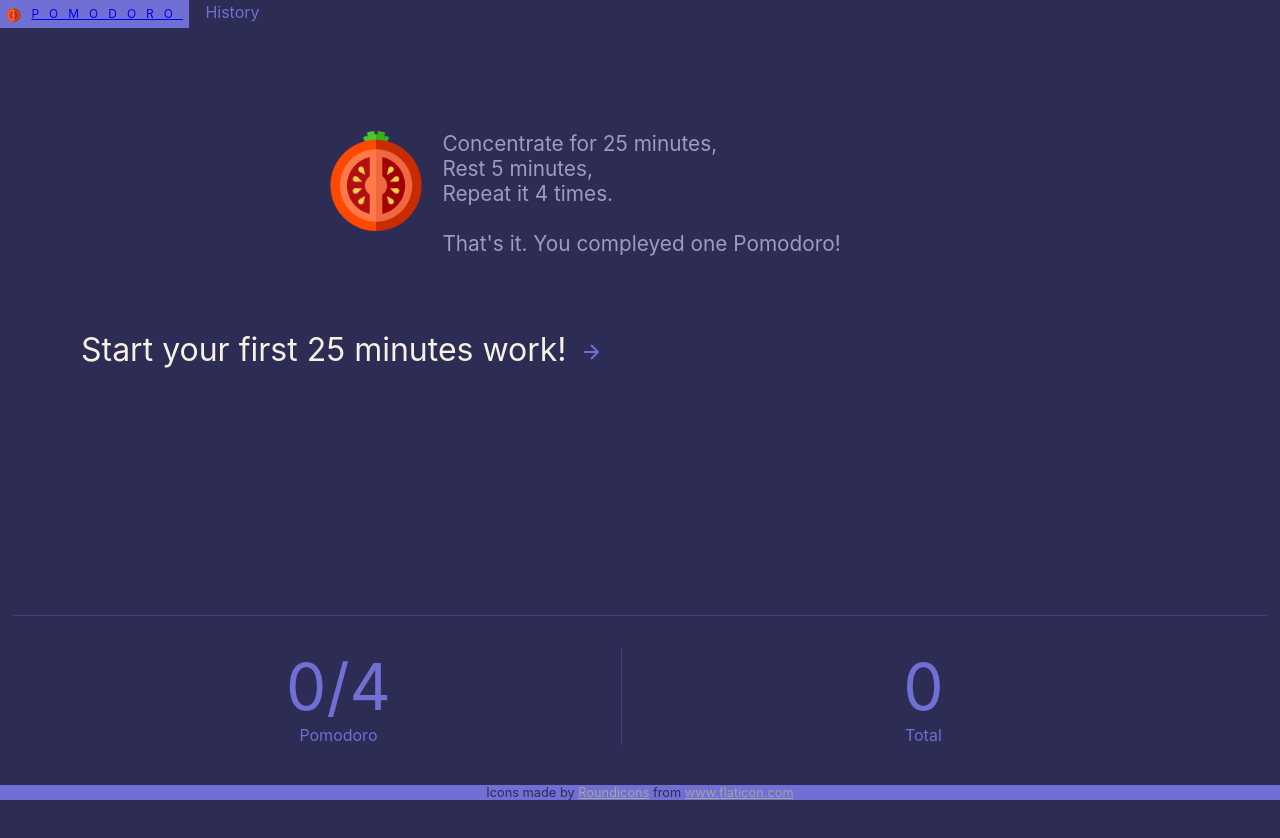
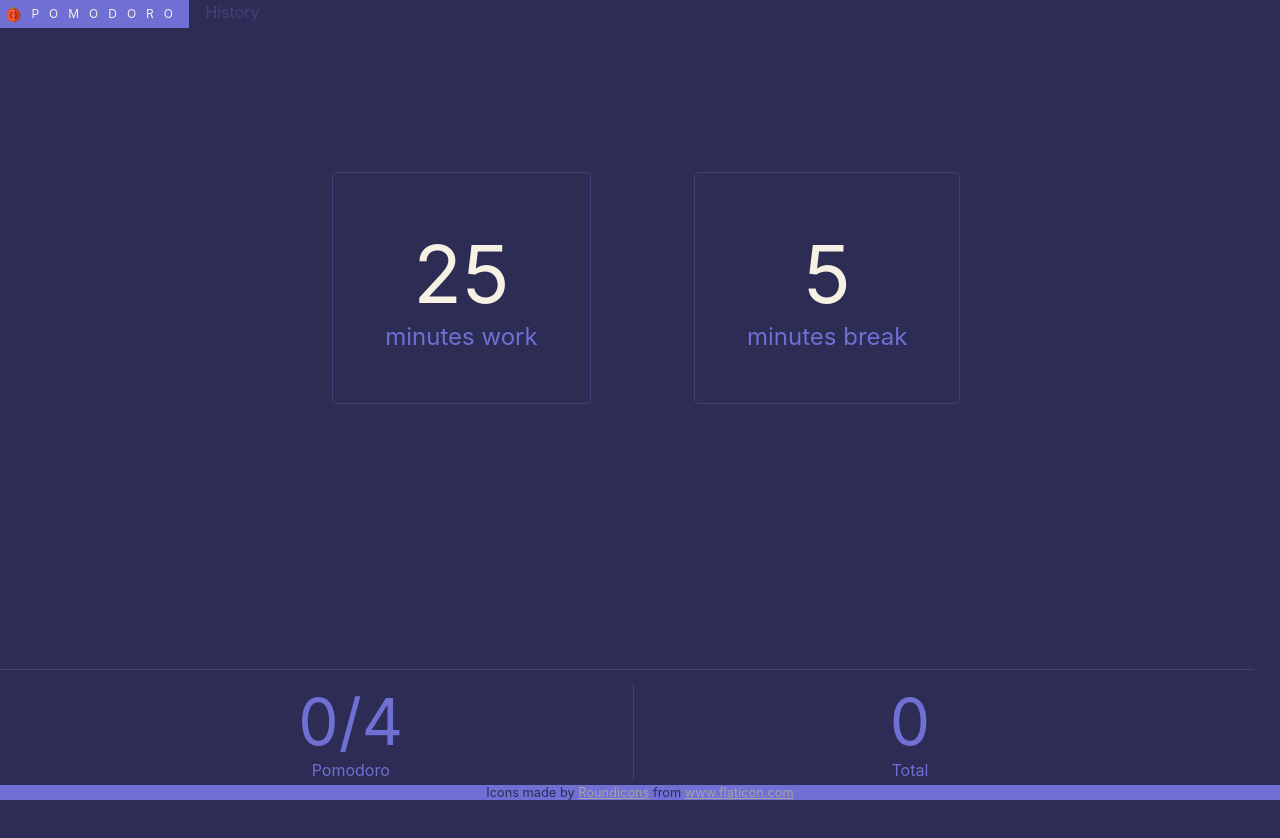
Before and after one commit to sizief/pomodoro, a React (Create React App) app: page / in a window 1280 px wide. Shown: the top 838 px of the page. Built offline with nearby package versions, Linux system fonts and the light colour scheme.

Commit message:
update CSS colors

```diff
--- a/src/App.scss
+++ b/src/App.scss
@@ -1,9 +1,9 @@
 @import "colors.scss";
 
 #app {
-  height: 100%;
+  height: 98%;
   width: 100%;
-  padding-top: 3rem;
+  padding-top: 2%;
 
   .header {
     position: fixed;
--- a/src/Header.js
+++ b/src/Header.js
@@ -22,9 +22,9 @@ class Header extends Component{
             POMODORO
 	  </Link>
         </div>
-	<nav>
+	<div className="nav">
           <Link to="history">History</Link>
-        </nav>
+        </div>
 
 	{this.status()}
       </div>
--- a/src/Header.scss
+++ b/src/Header.scss
@@ -11,12 +11,15 @@
     font-size: 12px;
     display: inline-block;
   }
-  nav {
+  a {
+    color: $color1;
+    text-decoration: none;
+  }
+  .nav {
     display: inline-block;
-    padding-left: 1rem;
+    margin-left: 1rem;
     a {
-      color: $color2;
-      text-decoration: none;
+      color: $color3;
     }
   }
   .status {
--- a/src/History.js
+++ b/src/History.js
@@ -3,8 +3,8 @@ import React, {Component} from 'react';
 class History extends Component{
   render() {
     return (
-	<div>This is History page This is History page This is History page This is History page This is History page This is History page This is History page This is History page This is History page This is History page This is History page This is History page This is History page This is History page This is History page This is History page This is History page This is History page This is History page This is History page This is History page This is History page This is History page This is History page This is History page This is History page This is History page This is History page This is History page This is History page This is History page This is History page This is History page This is History page This is History page This is History page This is History page This is History page This is History page This is History page This is History page This is History page This is History page This is History page This is History page This is History page This is History page This is History page This is History page This is History page This is History page This is History page This is History page This is History page This is History page This is History page This is History page This is History page </div>
-      )
+      <div>We are going to have a analytics for pomodoros here soon!</div>
+    )
   }
 }
 
--- a/src/pomodoro/CountingDialogue.js
+++ b/src/pomodoro/CountingDialogue.js
@@ -7,44 +7,20 @@ class CountingDialogue extends Component{
   }
 
   render() {
-    if (this.props.firstTime) {
-      return (
-	<div id="counting-dialogue">
-	  <div className="first-time">
-	    <div className="left">
-              <img src="pomodoro.png"/>
-	    </div>
-	    <div className="right">
-	        Concentrate for {this.props.workTime} minutes,<br/>
-                Rest {this.props.breakTime} minutes,<br/>
-	        Repeat it 4 times.<br/><br/>
-	        That's it. You compleyed one Pomodoro!<br/><br/>
-	    </div>
-	  </div>
-	  <div className="button" onClick={this.selection.bind(this, 'work')}>
-
-            Start your first {this.props.workTime} minutes work!
-	    <svg xmlns="http://www.w3.org/2000/svg" width="40" height="40" viewBox="0 0 24 24" fill="none" stroke="#506473" strokeWidth="2" strokeLinecap="butt" strokeLinejoin="bevel"><path d="M5 12h13M12 5l7 7-7 7"/></svg>
-	  </div>
-	</div>
-      )
-    } else {
       return (
 	<div id="counting-dialogue">
           <div className="buttons">
 	    <div className="button" onClick={this.selection.bind(this, 'work')}>
-	      {this.props.workTime} minutes work
-	      <svg xmlns="http://www.w3.org/2000/svg" width="40" height="40" viewBox="0 0 24 24" fill="none" stroke="#506473" strokeWidth="2" strokeLinecap="butt" strokeLinejoin="bevel"><path d="M5 12h13M12 5l7 7-7 7"/></svg>
+	      <div className="number">{this.props.workTime}</div>
+	      minutes work
 	  </div>
 
 	  <div className="button" onClick={this.selection.bind(this, 'break')}>
-	    {this.props.breakTime} minutes break
-	      <svg xmlns="http://www.w3.org/2000/svg" width="40" height="40" viewBox="0 0 24 24" fill="none" stroke="#506473" strokeWidth="2" strokeLinecap="butt" strokeLinejoin="bevel"><path d="M5 12h13M12 5l7 7-7 7"/></svg>
+	    <div className="number">{this.props.breakTime}</div> minutes break
 	  </div>
         </div>
        </div>
       )
-    }
   }
 }
 
--- a/src/pomodoro/CountingDialogue.scss
+++ b/src/pomodoro/CountingDialogue.scss
@@ -1,55 +1,32 @@
 @import "../colors.scss";
 
 #counting-dialogue {
-  .first-time {
-    padding: 2rem 1rem;
-    color: $color4;
-    font-size: 1.3rem;
-    text-align: left;
-    display: inline-block;
-    width: 40rem;
-    @media screen and (max-width: 768px) {
-      width: 20rem;
-      font-size: 1rem;
-      padding-top: 4rem;
-      padding-left: 1rem;
-    }
-    .right {
-      display: inline-block;
-      padding-left: 1rem;
-      @media screen and (max-width: 768px) {
-        width:70%;
-      }
-    }
-    .left {
-      width: 100px;
-      display: inline-block;
-      vertical-align: top;
-      @media screen and (max-width: 768px) {
-        width: 50px;
-      }
-      img {
-        width: 100%;
-      }
-    }
-  }
 
   .buttons {
-    padding: 6rem;
+    padding: 4rem;
   }
 
   .button {
-    font-size: 2rem;
-    color: $color1;
+    display: inline-block;
+    font-size: 1.5rem;
+    color: $color2;
     cursor: pointer;
-    border: 1px solid $bg;
-    text-align: left;
-    padding: 1rem;
+    border: 1px solid $color3;
+    margin: 3% 5%;
+    text-align: center;
+    padding: 5%;
     border-radius: 5px;
+    transition: background-color 0.5s ease;
+    .number {
+      display: block;
+      font-size: 5rem;
+      color: $color1;
+    }
    }
 
   .button:hover {
     border: 1px solid $color3;
+    background-color: $color3;
   }
 
   svg {
--- a/src/pomodoro/Pomodoro.scss
+++ b/src/pomodoro/Pomodoro.scss
@@ -12,9 +12,6 @@
     top: 0;
     width: 91%;
     padding: 4% 4%;
-    @media screen and (max-width: 768px) {
-      padding: 2% 0;
-    }
   }
 
   .bottom {
@@ -22,9 +19,7 @@
     display: block;
     border-top: 1px solid $color3;
     position: absolute;
-    top: 70%;
-    @media screen and (max-width: 768px) {
-      top: 55%;
-    }
+    bottom:5%;
+    left:0;
   }
 }
--- a/src/pomodoro/Progress.scss
+++ b/src/pomodoro/Progress.scss
@@ -3,13 +3,10 @@
 #progress {
   display: inline-block;
   color: $color2;
-  padding: 2rem;
+  padding-top: 1%;
   margin: auto;
-  width: 40%;
+  width: 45%;
   .number {
     font-size: 4rem;
   }
-
-  .title {
-  }
 }
--- a/src/pomodoro/Total.scss
+++ b/src/pomodoro/Total.scss
@@ -2,17 +2,12 @@
 
 #total{
   color: $color2;
-  width: 48%;
+  width: 44%;
   display: inline-block;
   margin: auto;
   border-left: 1px solid $color3;
-  @media screen and (max-width: 768px) {
-    border-left: 0;
-    border-top: 1px solid $color3;
-  }
 }
 
-.title {}
 .number {
   font-size: 4rem;
  }
```
